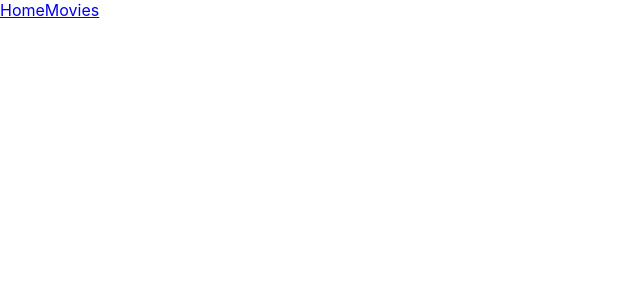
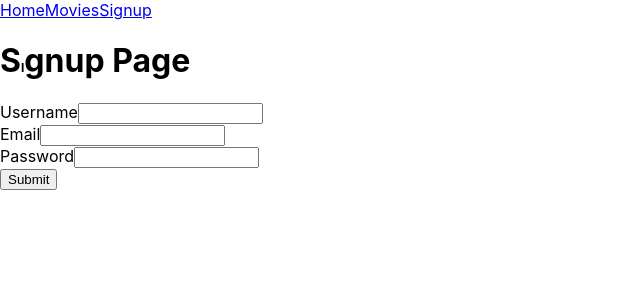
Before and after one commit to hola-ola/rotten-client, a React (Create React App) app: page /signup in a window 1280 px wide. Shown: the top 300 px of the page, without its empty margins (0-640 px from the left). Built offline with nearby package versions, Linux system fonts and the light colour scheme.

Commit message:
We are halfway done with the signup page. still a couple of things left to do

```diff
--- a/src/App.js
+++ b/src/App.js
@@ -6,6 +6,7 @@ import MoviesPage from "./pages/MoviesPage";
 import * as PATHS from "./utils/paths";
 import Navbar from "./components/Navbar/Navbar";
 import SingleMoviePage from "./pages/SingleMoviePage";
+import SignupPage from "./pages/SignupPage";
 
 function App() {
   return (
@@ -14,7 +15,7 @@ function App() {
       <Switch>
         <Route exact path={PATHS.HOME_PAGE} component={HomePageComponent} />
         {/* <Route exact path="/login" component={LoginPage}/> */}
-        {/* <Route exact path="/signup" component={SignupPage}/> */}
+        <Route exact path="/signup" component={SignupPage} />
         {/* <Route exact path="/profile" component={ProfilePage}/> */}
         <Route exact path={PATHS.MOVIES_PAGE} component={MoviesPage} />
         {/* <Route exact path="/movies/add" component={AddMoviePage}/> */}
--- a/src/components/Navbar/Navbar.jsx
+++ b/src/components/Navbar/Navbar.jsx
@@ -7,6 +7,7 @@ function Navbar() {
     <nav>
       <Link to={PATHS.HOME_PAGE}>Home</Link>
       <Link to={PATHS.MOVIES_PAGE}>Movies</Link>
+      <Link to={PATHS.SIGNUP_PAGE}>Signup</Link>
     </nav>
   );
 }
--- /dev/null
+++ b/src/pages/SignupPage.jsx
@@ -0,0 +1,75 @@
+import React from "react";
+import axios from "axios";
+
+function SignupPage(props) {
+  //   console.log("props:", props);
+  const [username, setUsername] = React.useState("");
+  console.log("username:", username);
+  const [email, setEmail] = React.useState("");
+  console.log("email:", email);
+  const [password, setPassword] = React.useState("");
+  console.log("password:", password);
+
+  function onSubmit(event) {
+    event.preventDefault();
+    axios
+      .post("http://localhost:5000/api/auth/signup", {
+        username,
+        email,
+        password,
+      })
+      .then((response) => {
+        console.log("HURRAY", response.data);
+      })
+      .catch((err) => {
+        console.error(err);
+      });
+  }
+
+  function handleUsernameChange(e) {
+    if (e.target.name === "password") {
+      setPassword(e.target.value);
+    } else {
+      setUsername(e.target.value);
+    }
+  }
+
+  return (
+    <div>
+      <h1>
+        S<span style={{ fontSize: ".75rem" }}>I</span>gnup Page
+      </h1>
+      <form onSubmit={onSubmit}>
+        <div>
+          <label>Username</label>
+          <input
+            type="text"
+            name="username"
+            onChange={handleUsernameChange}
+            value={username}
+          />
+        </div>
+        <div>
+          <label>Email</label>
+          <input
+            name="email"
+            onChange={(event) => setEmail(event.target.value)}
+            value={email}
+          />
+        </div>
+        <div>
+          <label>Password</label>
+          <input
+            type="password"
+            name="password"
+            onChange={(event) => setPassword(event.target.value)}
+            value={password}
+          />
+        </div>
+        <button>Submit</button>
+      </form>
+    </div>
+  );
+}
+
+export default SignupPage;
```
